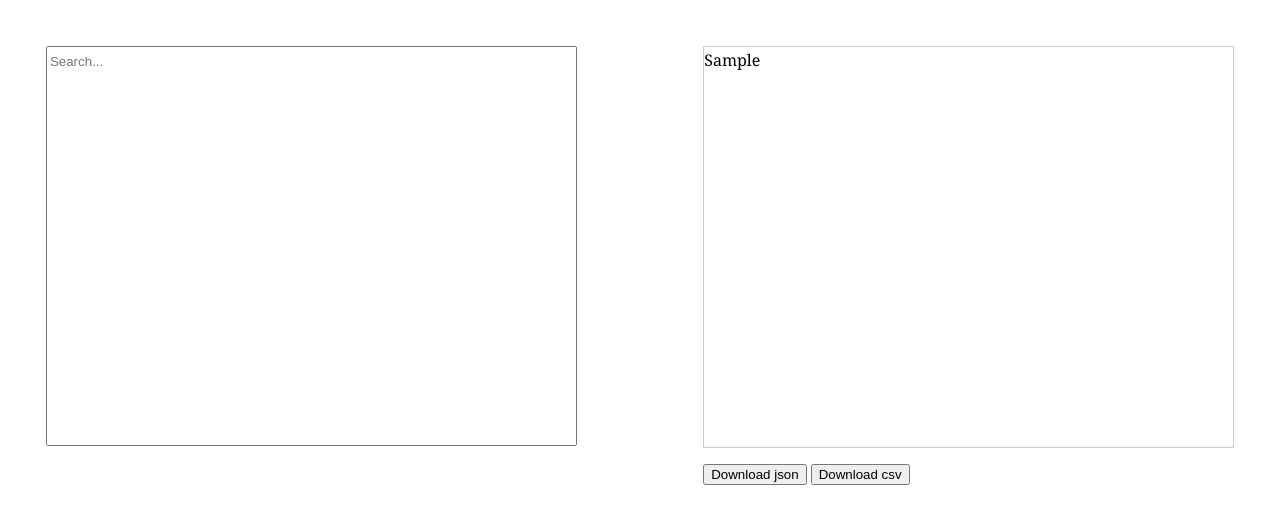
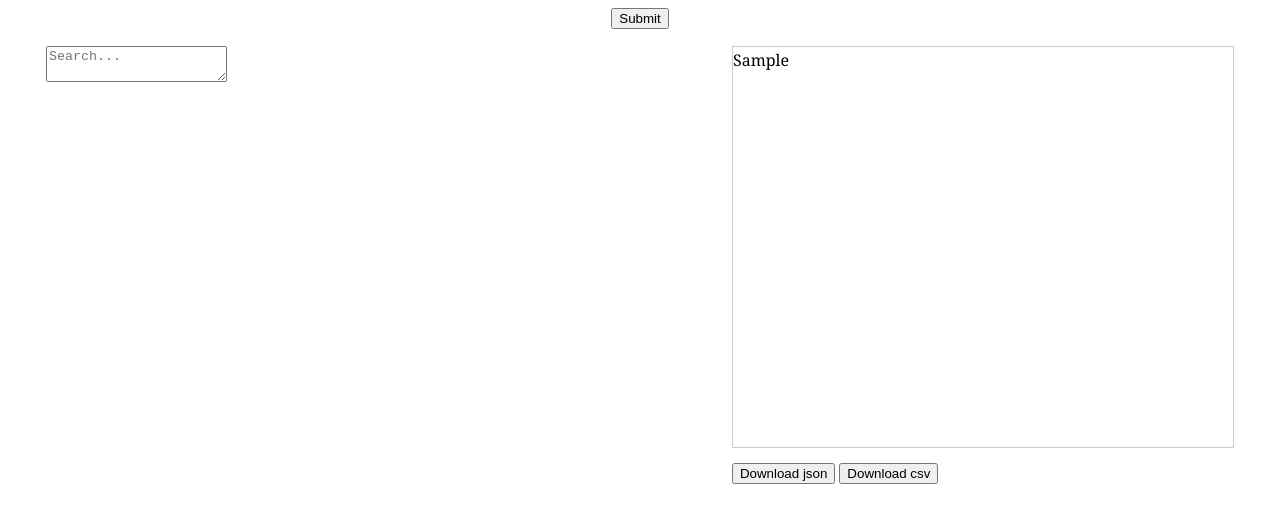
Before and after one commit to avocad-io/OpenSubjectsApp, a Django app: template OpenSubjectsApp/templates/Enhancer/test.html in a window 1280 px wide. Shown: the top 524 px of the page. Run offline with Django 4.2, Linux system fonts and the light colour scheme; the template is opened without the code that fills it: most values are stand-ins (such as "Sample title", 1, 10 or a date in 2020).

Commit message:
added textarea field and submit button

```diff
--- a/OpenSubjectsApp/templates/Enhancer/index.html
+++ b/OpenSubjectsApp/templates/Enhancer/index.html
@@ -8,13 +8,19 @@
     <body>
         <div class="flexbox-container">
             <div class="input-block">
-                <form method="POST">
+
+
+
+                    <textarea type="text" form="query-form" placeholder="Search..." name='search_query'></textarea>
+
+                    <!--
+                    <input type="search" class="search-input" placeholder="Search..." aria-label="Search" name='search_query'>
+                    -->
+            </div>
+            <div class="buttons">
+                <form id="query-form" method="POST">
                     {% csrf_token %}
-                    <!--
-                    wielolinowy textarea ale trzeba dodac button
-                    <textarea type="search" class="form-control" placeholder="Search..." aria-label="Search" name='search_query'></textarea>
-                    -->
-                    <input type="search" class="search-input" placeholder="Search..." aria-label="Search" name='search_query'>
+                    <input type="submit">
                 </form>
             </div>
             <div class="results-block">
```
